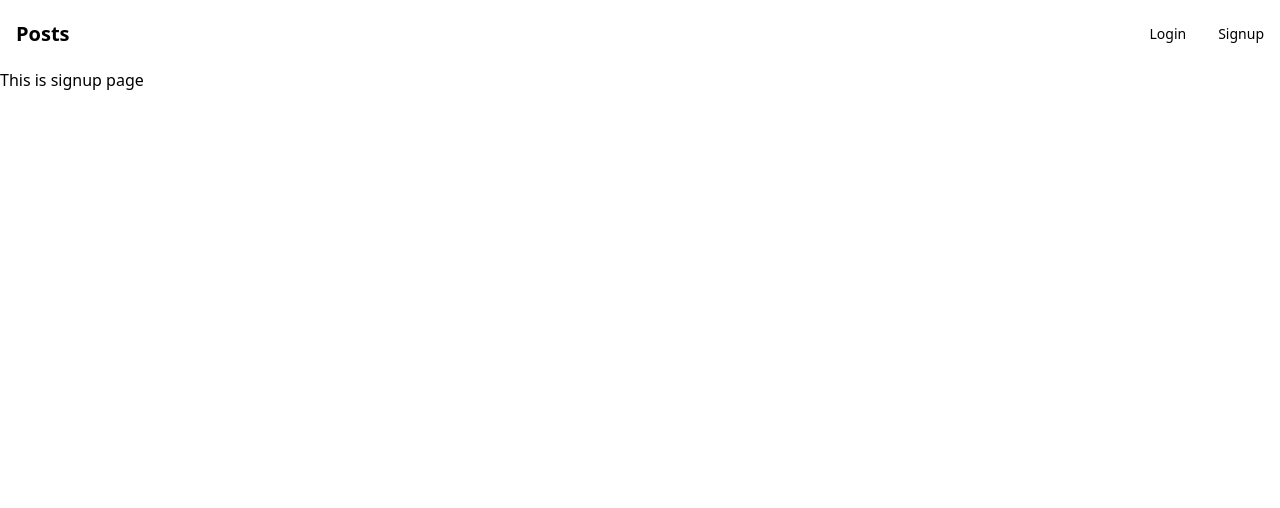
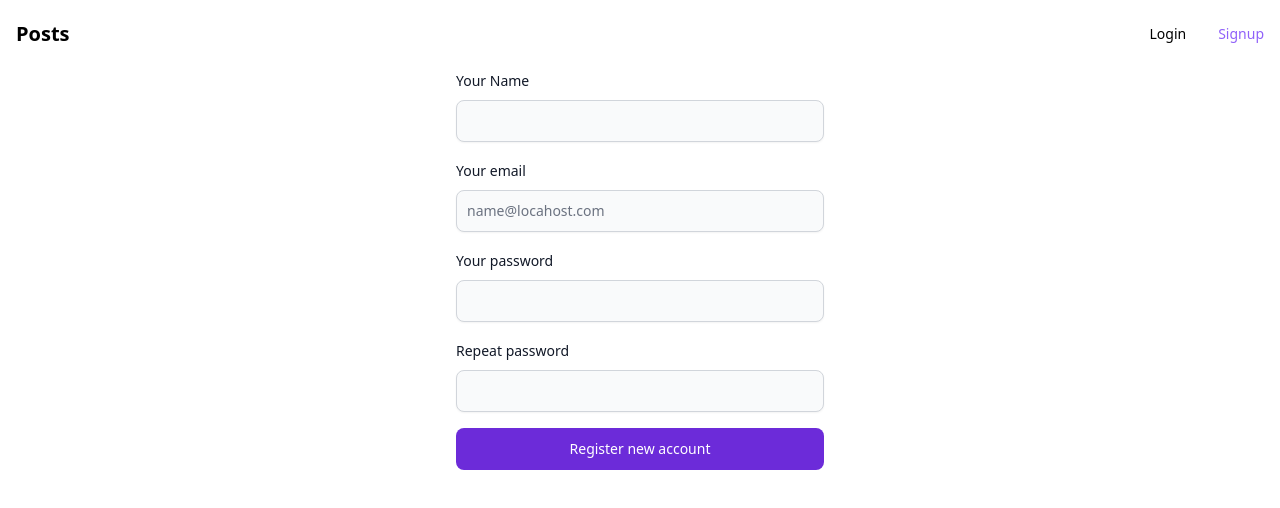
Before and after one commit to mojeeto/post-site_front, a React (Vite) app: page /signup in a window 1280 px wide. Shown: the top 508 px of the page. Built offline with nearby package versions, Linux system fonts and the light colour scheme.

Commit message:
add login and signup page form

```diff
--- a/src/components/auth/login-page.tsx
+++ b/src/components/auth/login-page.tsx
@@ -1,5 +1,31 @@
+import { Button, Label, TextInput } from "flowbite-react";
+
 const LoginPage: React.FC = () => {
-  return <div>This is loginPage</div>;
+  return (
+    <form className="flex max-w-md flex-col gap-4 mx-auto px-10">
+      <div>
+        <div className="mb-2 block">
+          <Label htmlFor="email" value="Your email" />
+        </div>
+        <TextInput
+          id="email"
+          type="email"
+          placeholder="name@localhost.com"
+          required
+        />
+      </div>
+      <div>
+        <div className="mb-2 block">
+          <Label htmlFor="password" value="Your password" />
+        </div>
+        <TextInput id="password" type="password" required />
+      </div>
+      <Button color="purple" type="submit">
+        Login
+      </Button>
+      <Label>Forgot Password!</Label>
+    </form>
+  );
 };
 
 export default LoginPage;
--- a/src/components/auth/signup-page.tsx
+++ b/src/components/auth/signup-page.tsx
@@ -1,5 +1,43 @@
+import { Button, Label, TextInput } from "flowbite-react";
+
 const SignUpPage: React.FC = () => {
-  return <div>This is signup page</div>;
+  return (
+    <form className="flex max-w-md flex-col gap-4 mx-auto px-10">
+      <div>
+        <div className="mb-2 block">
+          <Label htmlFor="name" value="Your Name" />
+        </div>
+        <TextInput id="name" type="text" required shadow />
+      </div>
+      <div>
+        <div className="mb-2 block">
+          <Label htmlFor="email" value="Your email" />
+        </div>
+        <TextInput
+          id="email"
+          type="email"
+          placeholder="name@locahost.com"
+          required
+          shadow
+        />
+      </div>
+      <div>
+        <div className="mb-2 block">
+          <Label htmlFor="password" value="Your password" />
+        </div>
+        <TextInput id="password" type="password" required shadow />
+      </div>
+      <div>
+        <div className="mb-2 block">
+          <Label htmlFor="repeat-password" value="Repeat password" />
+        </div>
+        <TextInput id="repeat-password" type="password" required shadow />
+      </div>
+      <Button color="purple" type="submit">
+        Register new account
+      </Button>
+    </form>
+  );
 };
 
 export default SignUpPage;
--- a/src/components/navbar.tsx
+++ b/src/components/navbar.tsx
@@ -2,10 +2,11 @@ import { Navbar as NavbarFlowbite } from "flowbite-react";
 import React from "react";
 import { useSelector } from "react-redux";
 import { RootState } from "../redux";
-import { Link } from "react-router-dom";
+import { Link, useLocation } from "react-router-dom";
 
 const Navbar: React.FC = () => {
   const auth = useSelector((state: RootState) => state.auth);
+  const { pathname } = useLocation();
   return (
     <NavbarFlowbite className="p-5">
       <NavbarFlowbite.Brand href="https://flowbite-react.com">
@@ -17,11 +18,20 @@ const Navbar: React.FC = () => {
       <NavbarFlowbite.Collapse>
         {auth.isAuth ? (
           <>
-            <Link className="text-purple-500 text-xl md:text-sm" to="/">
+            <Link
+              className={`text-xl md:text-sm ${
+                pathname === "/" ? "text-purple-500" : "hover:text-purple-400"
+              }`}
+              to="/"
+            >
               Posts
             </Link>
             <Link
-              className="hover:text-purple-400 text-xl md:text-sm"
+              className={`text-xl md:text-sm ${
+                pathname === "/logout"
+                  ? "text-purple-500"
+                  : "hover:text-purple-400"
+              }`}
               to="/logout"
             >
               Logout
@@ -30,13 +40,21 @@ const Navbar: React.FC = () => {
         ) : (
           <>
             <Link
-              className="hover:text-purple-400 text-xl md:text-sm"
+              className={`text-xl md:text-sm ${
+                pathname === "/login"
+                  ? "text-purple-500"
+                  : "hover:text-purple-400"
+              }`}
               to="/login"
             >
               Login
             </Link>
             <Link
-              className="hover:text-purple-400 text-xl md:text-sm"
+              className={`text-xl md:text-sm ${
+                pathname === "/signup"
+                  ? "text-purple-500"
+                  : "hover:text-purple-400"
+              }`}
               to="/signup"
             >
               Signup
```
